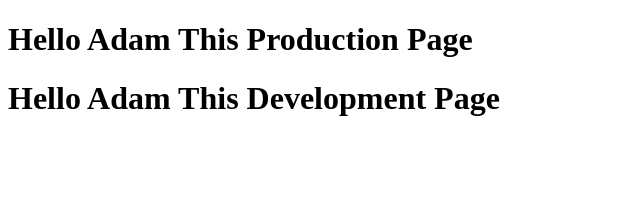
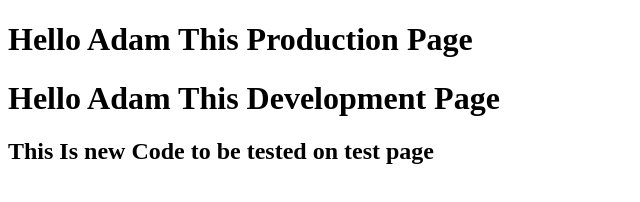
Before and after one commit to abenet-asnake/Adam-online, a plain HTML site: page index.html in a window 1280 px wide. Shown: the whole page, without its empty margins (0-640 px from the left). Drawn offline with Linux system fonts and the light colour scheme.

Commit message:
Thedeveloped adding new code to test

```diff
--- a/index.html
+++ b/index.html
@@ -12,6 +12,7 @@
     <body>
         <h1>Hello Adam This Production Page </h1>
         <h1>Hello Adam This Development Page </h1>
+        <h2>This Is new Code to be tested on test page</h2>
 
         <script src="" async defer></script>
     </body>
```
